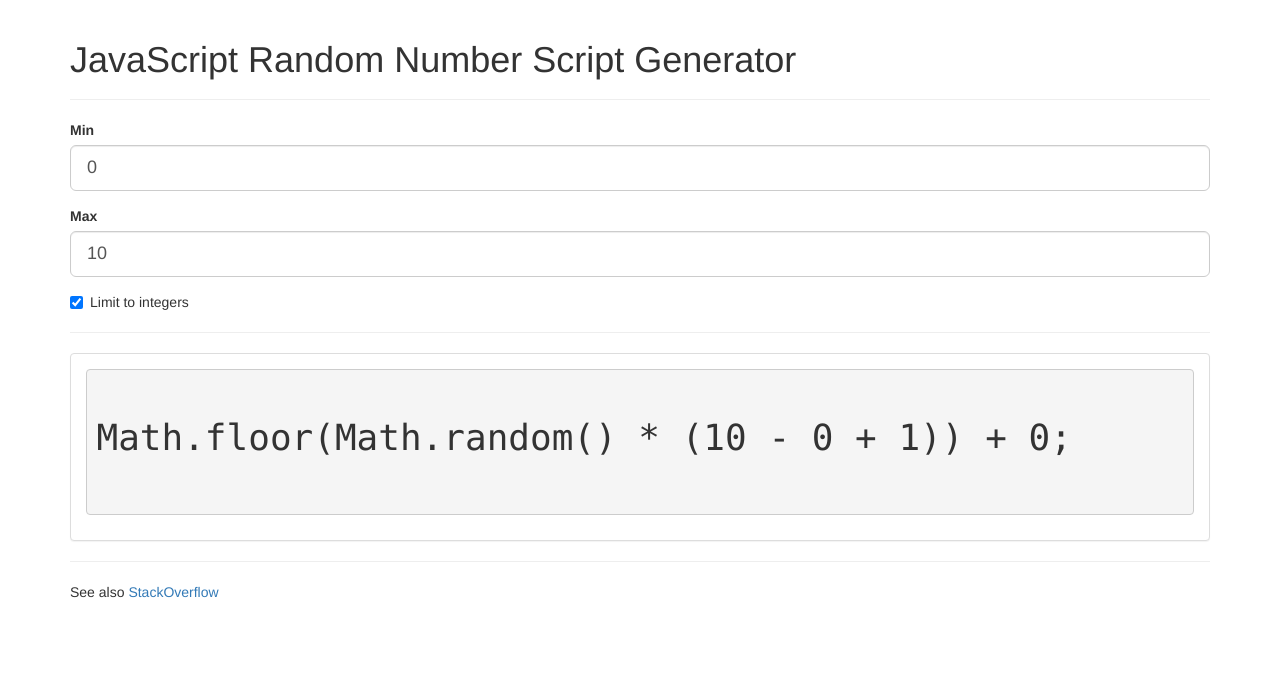
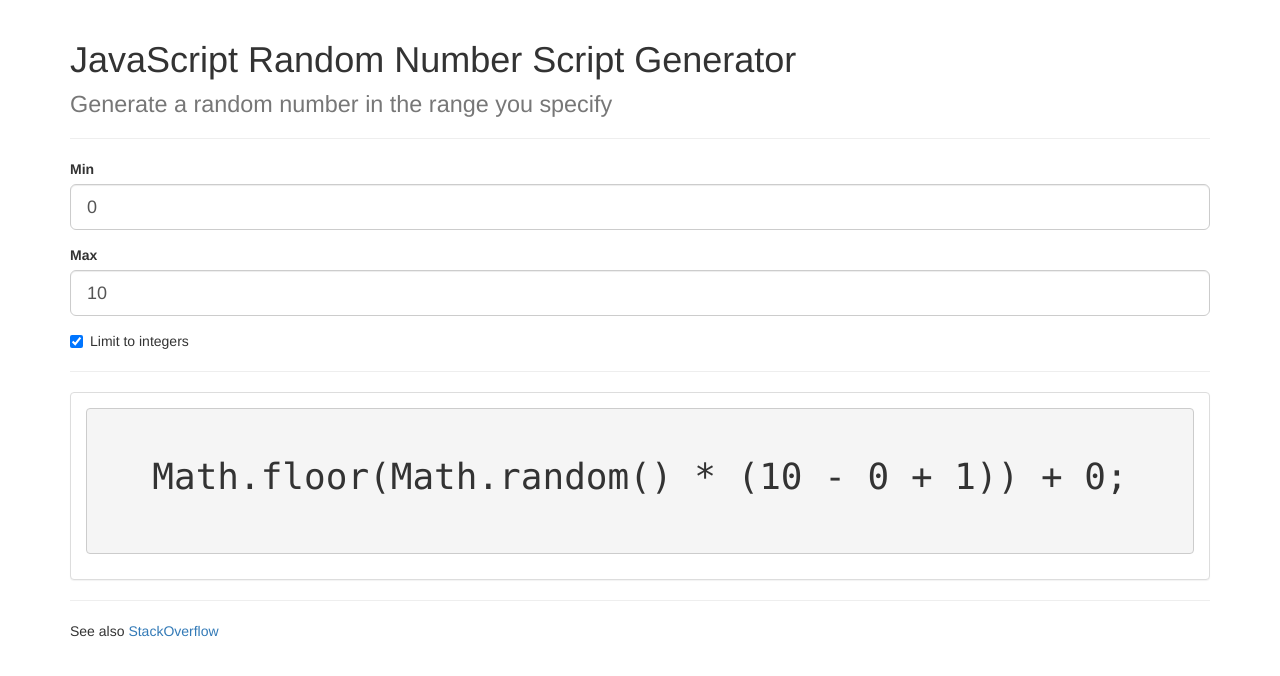
Before and after one commit to adamzerner/randomInRange, a plain HTML site: page index.html in a window 1280 px wide. Drawn offline with nearby package versions, Linux system fonts and the light colour scheme.

Commit message:
finished

```diff
--- a/index.html
+++ b/index.html
@@ -12,7 +12,9 @@
 	<body ng-app="randomNumberGenerator" ng-controller="MainCtrl as main">
 		<div class="container">
 			<div class="page-header">
-				<h1>JavaScript Random Number Script Generator</h1>
+				<h1>JavaScript Random Number Script Generator<br />
+					<small>Generate a random number in the range you specify</small>
+				</h1>
 			</div>
 			<form>
 				<div class="form-group">
@@ -35,10 +37,10 @@
 			<div class="panel panel-default">
 				<div class="panel-body">
 					<pre ng-show="data.integers">
-						<h1>Math.floor(Math.random() * ({{data.max}} - {{data.min}} + 1)) + {{data.min}};</h1>
+						<h1 class="result">Math.floor(Math.random() * ({{data.max}} - {{data.min}} + 1)) + {{data.min}};</h1>
 					</pre>
 					<pre ng-show="!data.integers">
-						<h1>Math.random() * ({{data.max}} - {{data.min}}) + {{data.min}};</h1>
+						<h1 class="result">Math.random() * ({{data.max}} - {{data.min}}) + {{data.min}};</h1>
 					</pre>
 				</div>
 			</div>
--- a/main.css
+++ b/main.css
@@ -0,0 +1,3 @@
+.result {
+	text-align: center;
+}
--- a/main.js
+++ b/main.js
@@ -4,4 +4,5 @@ angular.module('randomNumberGenerator', [])
 		$scope.data.min = 0;
 		$scope.data.max = 10;
 		$scope.data.integers = true;
+		$scope.data.integersInput = "Math.floor(Math.random() * (" + $scope.data.max + "- " + $scope.data.min + " + 1)) + " + $scope.data.min + ";";
 	});
```
